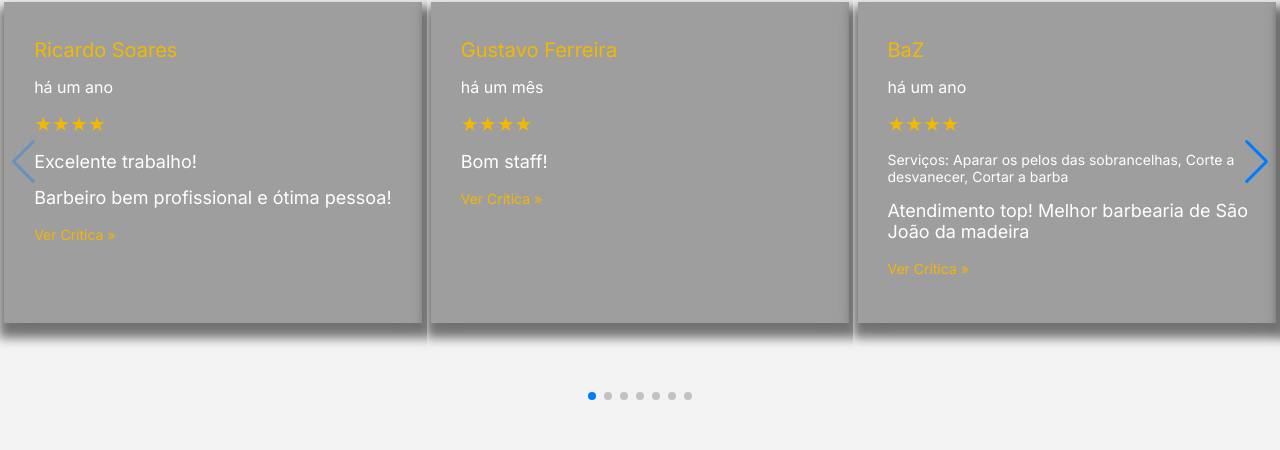
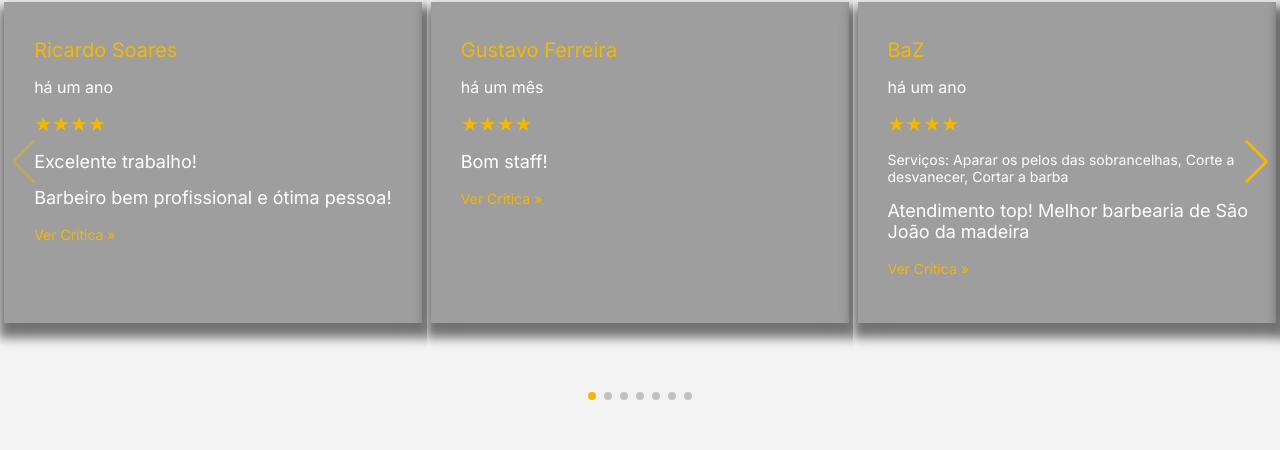
Before and after one commit to xavierNabais/3700barbearia-api, a Vue app in the folder frontend/: page / in a window 1280 px wide. Shown: the part 5107-5557 px from the top of the page. Built offline with nearby package versions, Linux system fonts and the light colour scheme; no server answers; what vue3-google-login would draw is missing.

Commit message:
small fixes

```diff
--- a/frontend/src/assets/css/3700.css
+++ b/frontend/src/assets/css/3700.css
@@ -1523,6 +1523,14 @@ button.savePanel:hover {
   background-color:#F4B604;
   color:white;
 }
+
+.swiper-button-prev, .swiper-button-next{
+  color:#F4B604!important;
+}
+
+.swiper-pagination-bullet-active{
+  background: #F4B604!important;
+}
 @media (max-width: 768px) {
 
   .desktop{
--- a/frontend/src/components/sections/testemunhos.vue
+++ b/frontend/src/components/sections/testemunhos.vue
@@ -160,4 +160,6 @@
     height: 100%;
     object-fit: cover;
   }
+
+
   </style>
--- a/frontend/src/views/auth/login.vue
+++ b/frontend/src/views/auth/login.vue
@@ -178,13 +178,13 @@
                 <div>
                   <label for="email" class="login-label">Endereço de email</label>
                   <br>
-                  <input type="text" id="email" class="login" v-model="r_email">
+                  <input type="text" id="email" class="login" v-model="r_email" required>
                 </div>
               </div>
               <div class="input-group">
                 <label for="password" class="login-label">Password</label>
                 <br>
-                <input type="password" id="password" class="login" v-model="r_password">
+                <input type="password" id="password" class="login" v-model="r_password" required>
               </div>
             </div>
             <p>Os seus dados pessoais serão usados para apoiar a sua experiência no site 3700barbershop.pt
```
Also changed, not shown: 1 other file (tests, documents, lock files or other folders).
